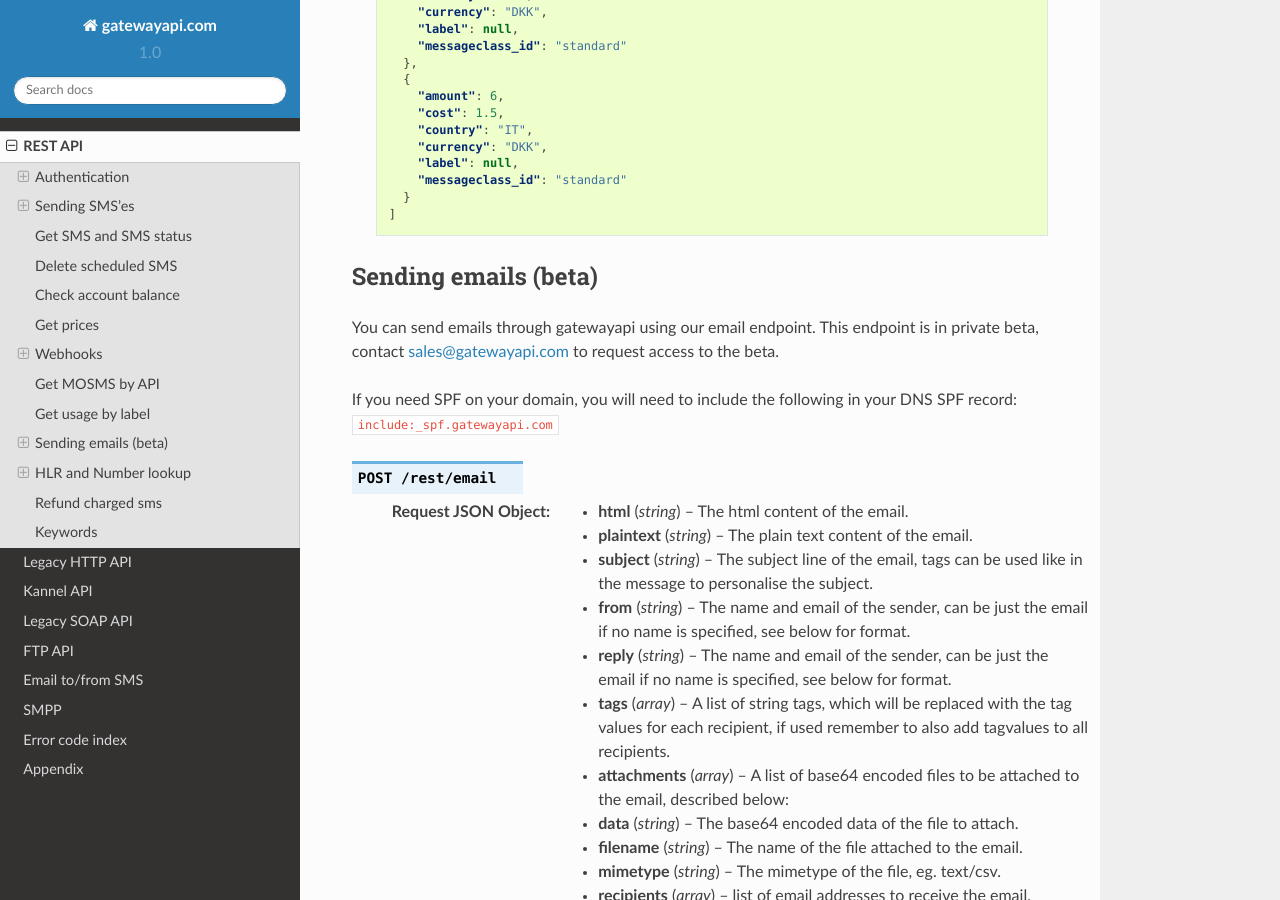
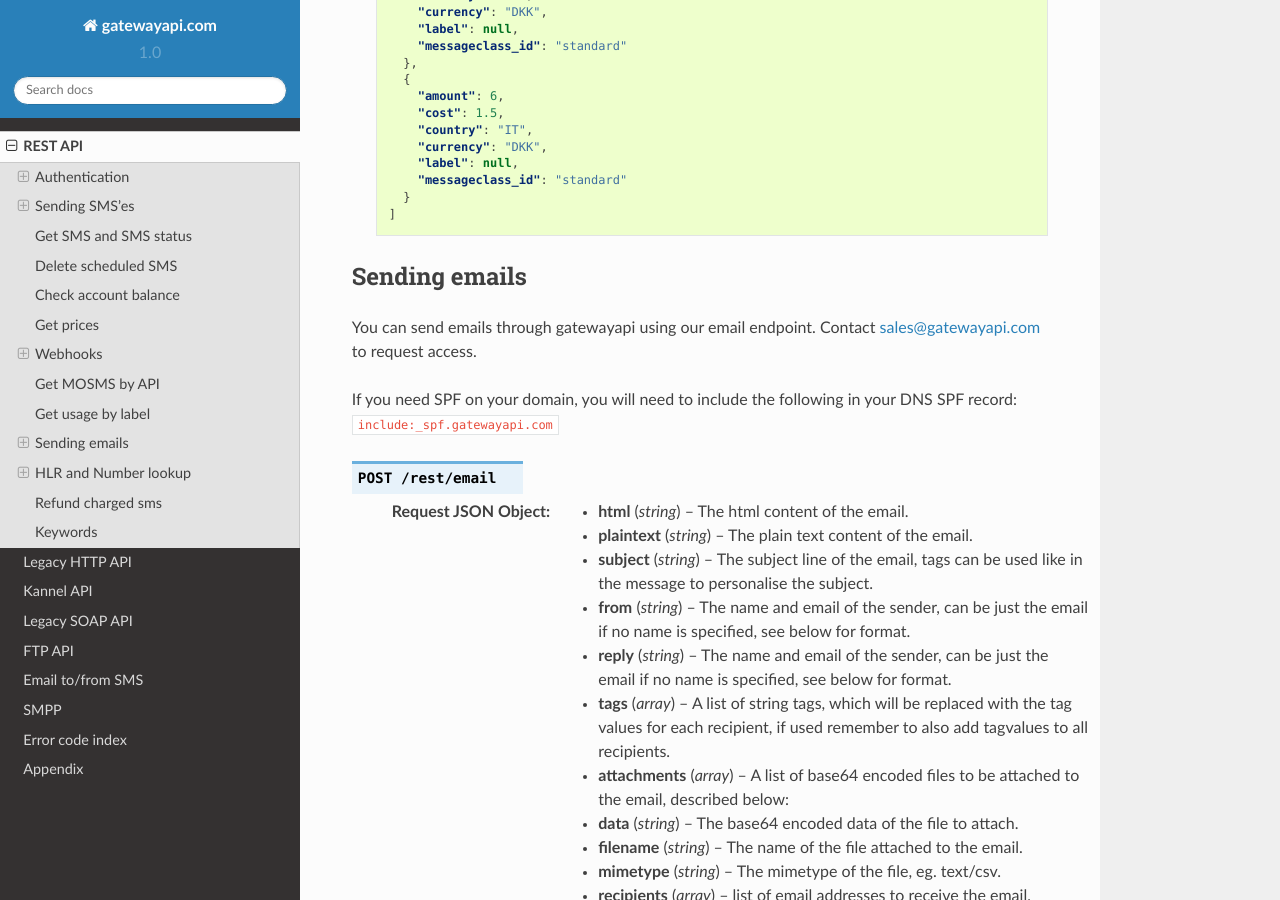
Before and after one commit to onlinecity/gatewayapi-docs, a Sphinx documentation site: the page built from docs/rest.rst, in a window 1280 px wide and 900 px high, scrolled down 29157 px. Built offline with Sphinx 7.4.7 and the Read the Docs theme 2.0.0, drawn with Linux system fonts in a browser that asks for light colours.

Commit message:
Remove beta from email

```diff
--- a/docs/conf.py
+++ b/docs/conf.py
@@ -55,7 +55,7 @@
 # The short X.Y version.
 version = '1.0'
 # The full version, including alpha/beta/rc tags.
-release = '1.0-beta1'
+release = '1.0'
 
 # The language for content autogenerated by Sphinx. Refer to documentation
 # for a list of supported languages.
--- a/docs/rest.rst
+++ b/docs/rest.rst
@@ -1522,10 +1522,9 @@
 
 .. _email:
 
-Sending emails (beta)
+Sending emails
 ---------------------
-You can send emails through gatewayapi using our email endpoint. This endpoint
-is in private beta, contact sales@gatewayapi.com to request access to the beta.
+You can send emails through gatewayapi using our email endpoint. Contact sales@gatewayapi.com to request access.
 
 If you need SPF on your domain, you will need to include the following in your DNS SPF record: ``include:_spf.gatewayapi.com``
 
```
